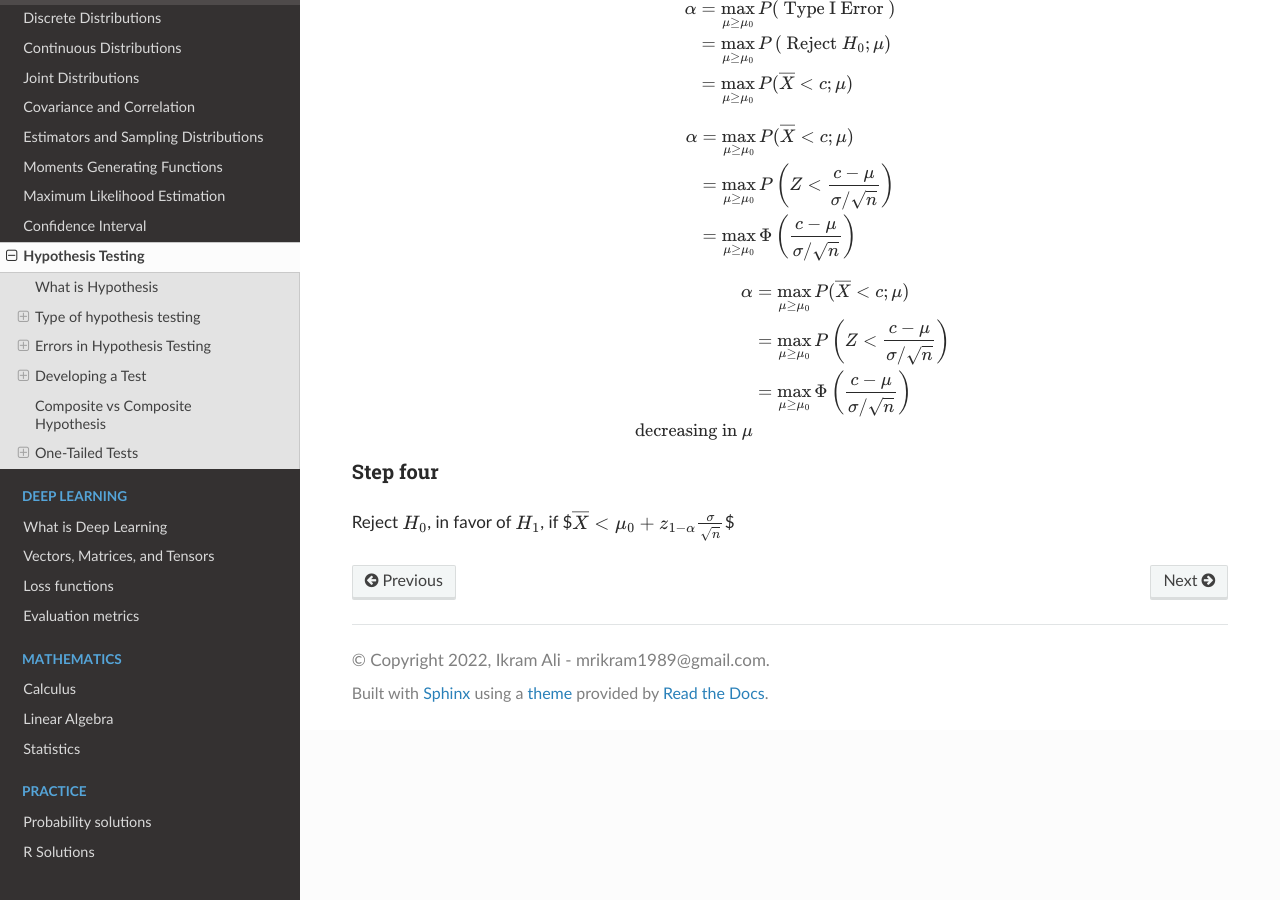
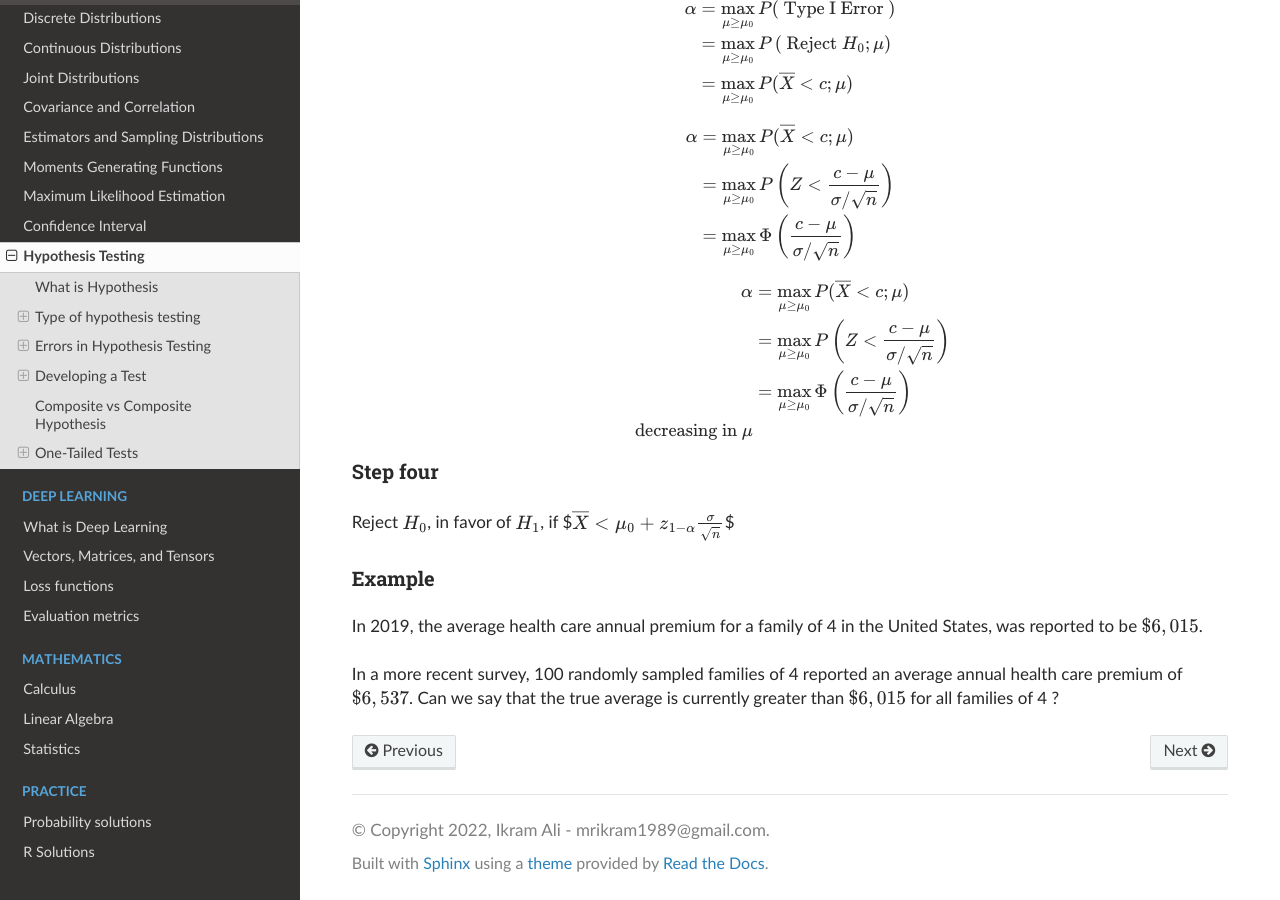
Before and after one commit to akkefa/ml-notes, a Sphinx documentation site: the page built from docs/probability/hypothesis_testing.md, in a window 1280 px wide and 900 px high, scrolled down 10294 px. Built offline with Sphinx 7.4.7 and the Read the Docs theme 2.0.0, drawn with Linux system fonts in a browser that asks for light colours.

Commit message:
new changes

```diff
--- a/docs/probability/hypothesis_testing.md
+++ b/docs/probability/hypothesis_testing.md
@@ -406,3 +406,10 @@ Reject $H _0$, in favor of $H _1$, if
 $$
 \overline{ X }<\mu_0+ z _{1-\alpha} \frac{\sigma}{\sqrt{ n }}
 $$
+
+### Example
+
+In 2019, the average health care annual premium for a family of 4 in the United States, was reported to be $\$ 6,015$.
+
+In a more recent survey, 100 randomly sampled families of 4 reported an average annual health care premium of $\$ 6,537$.
+Can we say that the true average is currently greater than $\$ 6,015$ for all families of 4 ?
```
